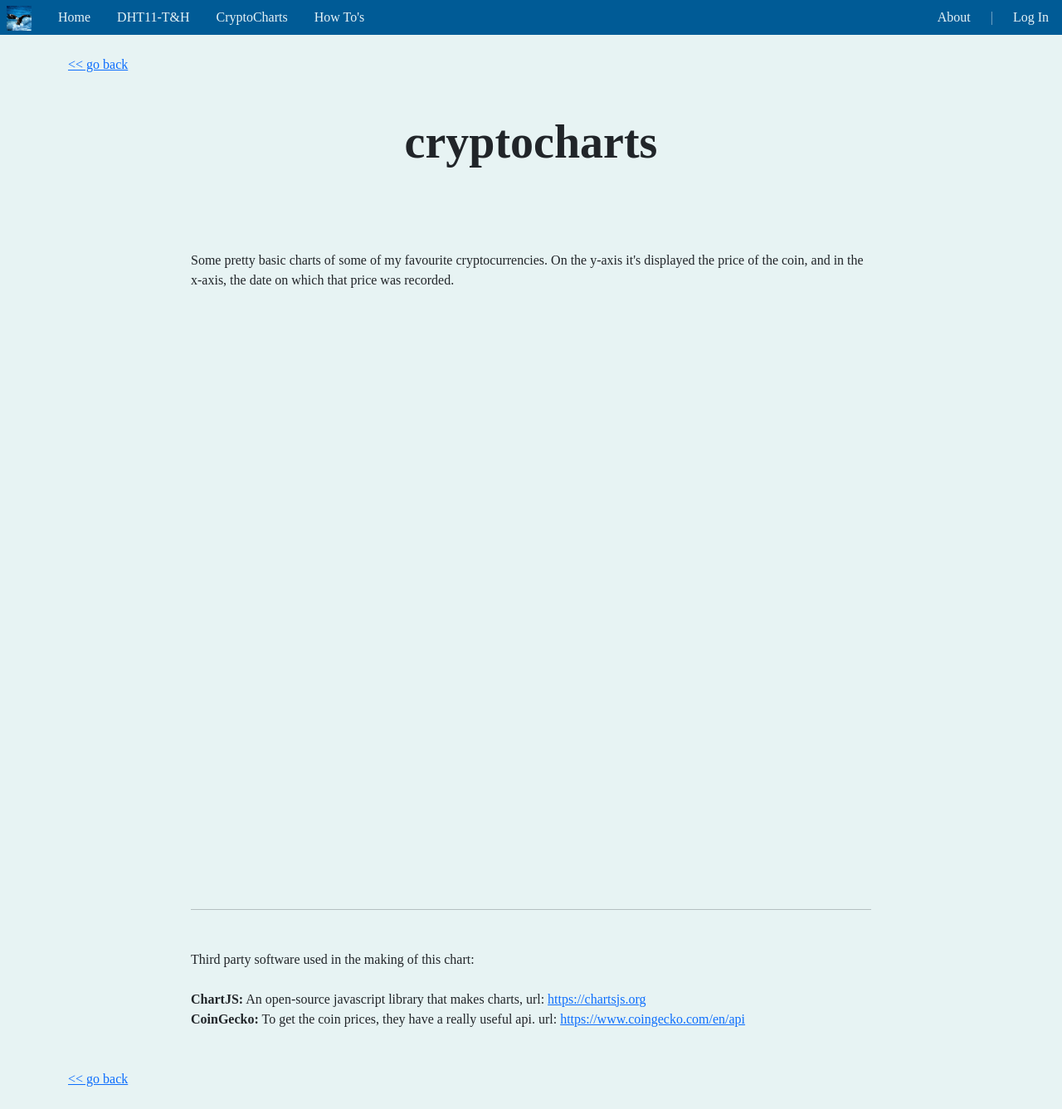
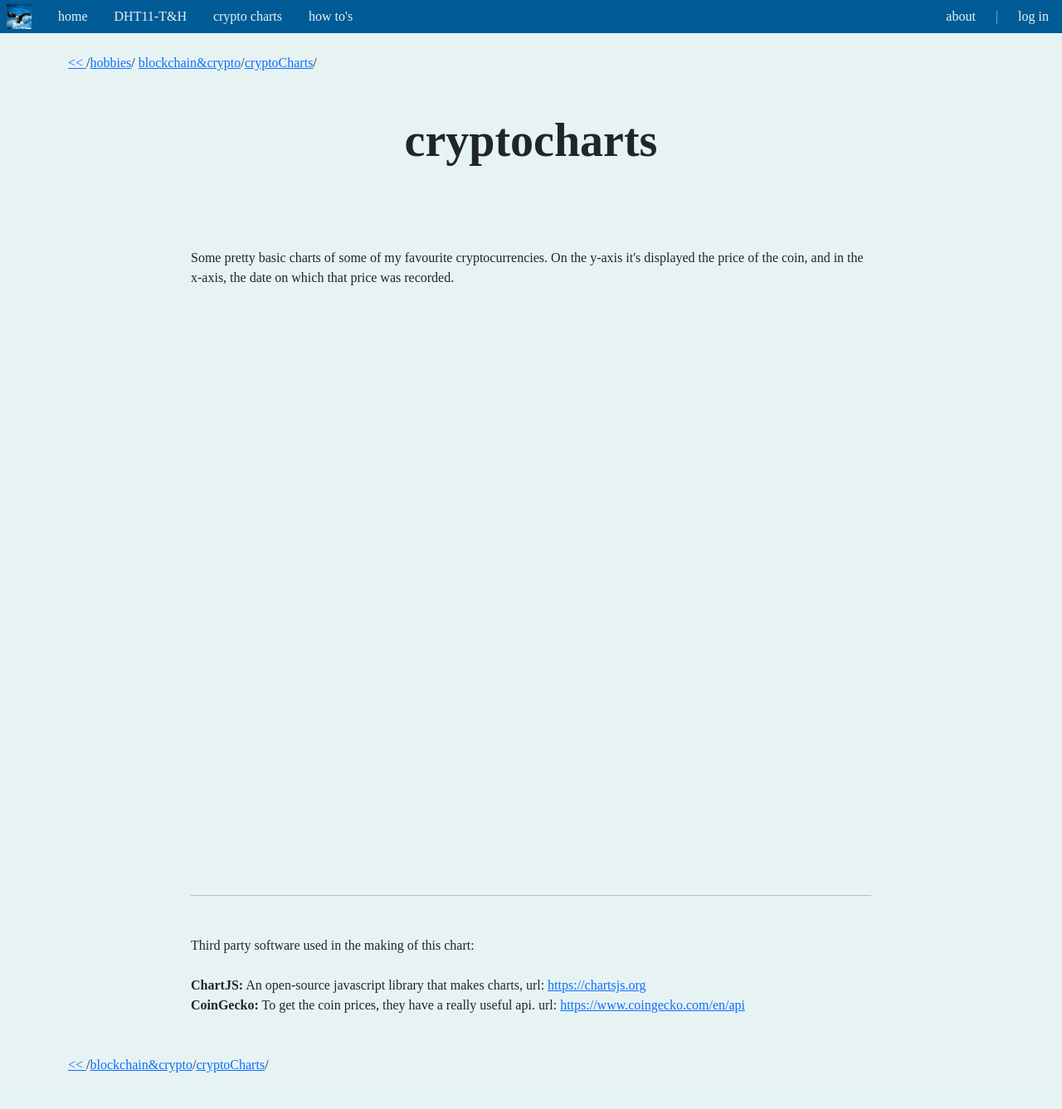
Before and after one commit to Alvarusky/Alvarusky, a PHP site: a page that, after the commit, uses nav.html in a window 1280 px wide. Shown: the whole page at 83% size. After the commit the page ends 1293 px from the top, so only its background shows below. Run offline with PHP 8.4, Linux system fonts and the light colour scheme; a map, chart or similar area stays blank.

Commit message:
create new path system

```diff
--- a/blockchain&crypto/cryptoCharts/index.php
+++ b/hobbies/blockchain&crypto/cryptoCharts/index.php
@@ -1,7 +1,10 @@
+<?php
+  include('../../../nav.html');
+?>
 <!DOCTYPE html>
 <html>
   <head>
-    <title>cryptocharts | alvaro de miguel</title>
+    <title>alvaro de miguel | crypto charts</title>
     <meta name="viewport" content="width=device-width, initial-scale=1, shrink-to-fit=no">
 
     <link rel= 'stylesheet' href= '/fonts.css'>
@@ -10,31 +13,8 @@
   </head>
   <body>
 
-    <!-- Navigation bar -->
-    <nav class= 'main-nav navbar navbar-expand-md navbar-dark ps-2 py-0' style='background-color: #005b96;'>
-      <a class= 'navbar-brand' href='#'>
-        <img src= '/images/logo.jpeg' width= '30' height= '30' alt='' loading='lazy'>
-      </a>
-      <button class="navbar-toggler" type="button" data-toggle="collapse" data-target="#navbarTogglerDemo02" aria-controls="navbarTogglerDemo02" aria-expanded="false" aria-label="Toggle navigation">
-        <span class="navbar-toggler-icon"></span>
-      </button>
-      <div class= 'collapse navbar-collapse' id= 'navbarTogglerDemo02'>
-        <div class='navbar-nav'>
-          <a class= 'nav-item nav-link mx-2' href = '/home/'>Home</a>
-          <a class= 'nav-item nav-link mx-2' href = '#'>DHT11-T&H</a>
-          <a class= 'nav-item nav-link mx-2' href = '/cryptoChart'>CryptoCharts</a>
-          <a class= 'nav-item nav-link mx-2' href = '/how-to/'>How To's</a>
-        </div>
-        <div class= 'navbar-nav ms-auto'>
-          <a class= 'nav-item nav-link mx-2'  href = '/about'>About</a>
-          <span class= 'navbar-text mx-2'>|</span>
-          <a class= 'nav-item nav-link mx-2' href= '#' data-toggle='modal' data-target= '#logoutModal'>Log In</a>
-        </div>
-      </div>
-    </nav>
-
     <!-- main content -->
-    <div class='container mt-4'><a href='../'><< go back</a></div>
+    <div class='container mt-4'><a href='/'><< </a>/<a href='/hobbies/'>hobbies</a>/  <a href='../'>blockchain&crypto</a>/<a href='./'>cryptoCharts</a>/</div>
     <div class='container-fluid mt-5'>
       <h1 class='display-4 text-center fw-bold mb-5'>cryptocharts</h1>
     </div>
@@ -82,7 +62,7 @@
         <b>CoinGecko:</b> To get the coin prices, they have a really useful api. url: <a href='https://www.coingecko.com/en/api'>https://www.coingecko.com/en/api</a>
     </p>
     </div>
-    <div class='container my-4'><a href='../'><< go back</a></div>
+    <div class='container my-4'><a href='../'><a href='/'><< </a>/<a href='../'>blockchain&crypto</a>/<a href='./'>cryptoCharts</a>/</div>
 
     <!-- chart scripts -->
     <script src="https://cdn.jsdelivr.net/npm/chart.js@3/dist/chart.min.js"></script>
--- /dev/null
+++ b/nav.html
@@ -0,0 +1,21 @@
+<nav class= 'main-nav navbar navbar-expand-md navbar-dark ps-2 py-0' style='background-color: #005b96;'>
+    <a class= 'navbar-brand' href='/'>
+      <img src= '/images/logo.jpeg' width= '30' height= '30' alt='' loading='lazy'>
+    </a>
+    <button class="navbar-toggler" type="button" data-toggle="collapse" data-target="#navbarTogglerDemo02" aria-controls="navbarTogglerDemo02" aria-expanded="false" aria-label="Toggle navigation">
+      <span class="navbar-toggler-icon"></span>
+    </button>
+    <div class= 'collapse navbar-collapse' id= 'navbarTogglerDemo02'>
+      <div class='navbar-nav'>
+        <a class= 'nav-item nav-link mx-2' href = '/'>home</a>
+        <a class= 'nav-item nav-link mx-2' href = '#'>DHT11-T&H</a>
+        <a class= 'nav-item nav-link mx-2' href = '/hobbies/blockchain&crypto/cryptoCharts/'>crypto charts</a>
+        <a class= 'nav-item nav-link mx-2' href = '/how-to/'>how to's</a>
+      </div>
+      <div class= 'navbar-nav ms-auto'>
+        <a class= 'nav-item nav-link mx-2'  href = '/about'>about</a>
+        <span class= 'navbar-text mx-2'>|</span>
+        <a class= 'nav-item nav-link mx-2' href= '#' data-toggle='modal' data-target= '#logoutModal'>log in</a>
+      </div>
+    </div>
+  </nav>
```
Also changed, not shown: about/index.php (+6 -25 lines), hobbies/blockchain&crypto/index.php (added, +21 -0 lines), hobbies/index.php (added, +21 -0 lines), index.php (+5 -24 lines).
